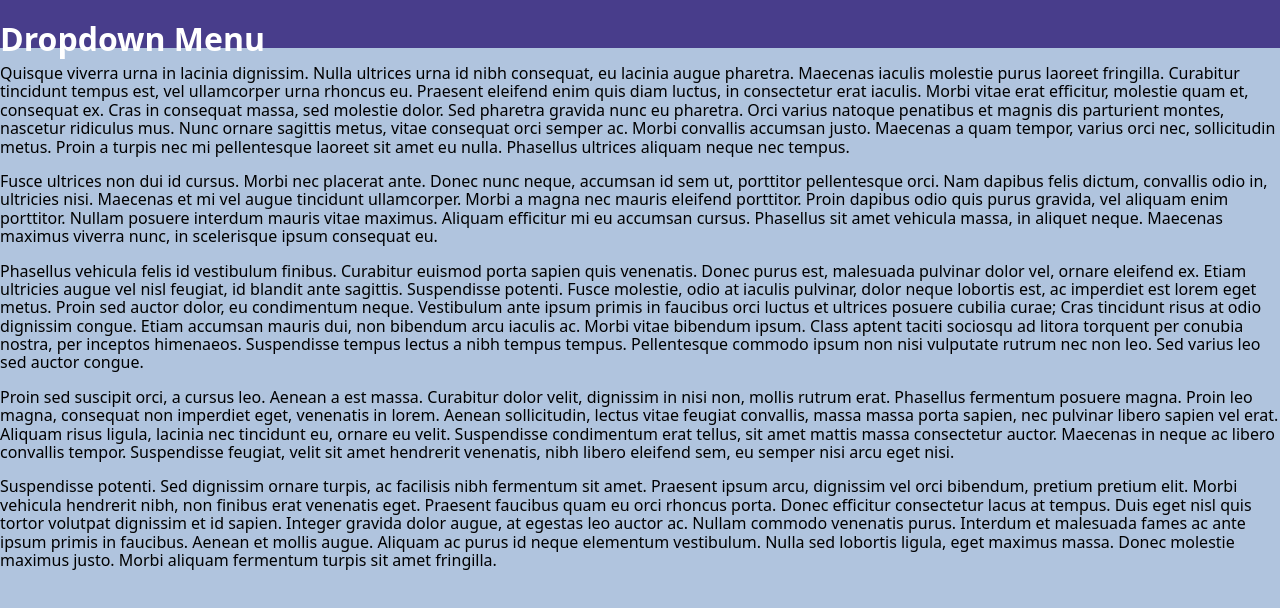
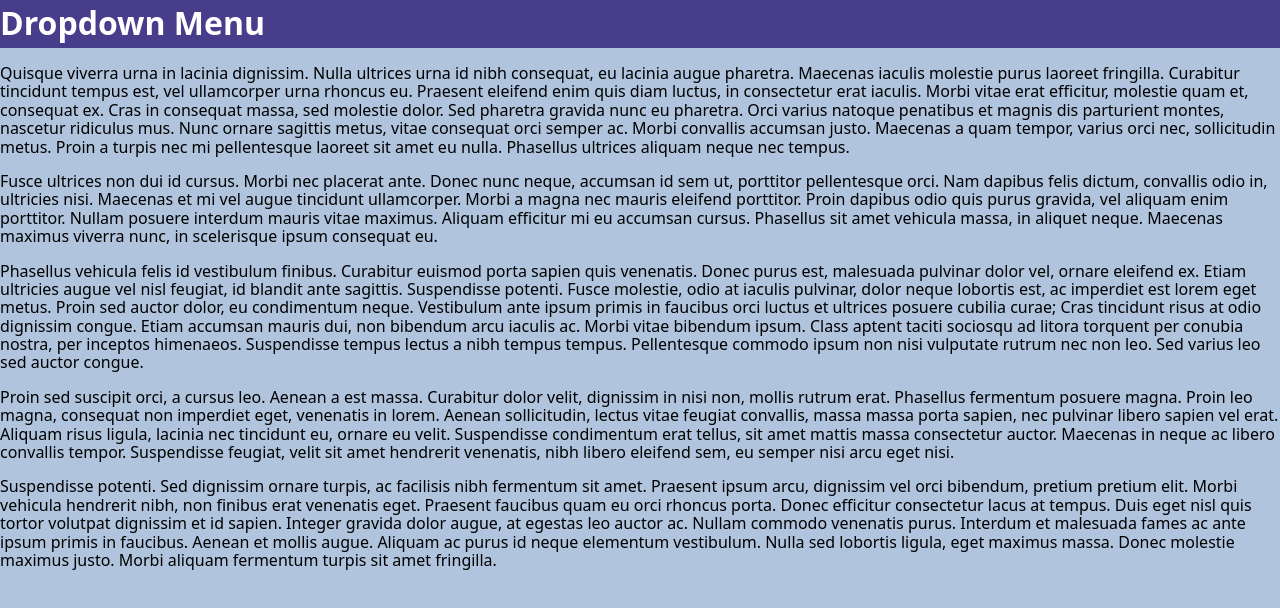
Before and after one commit to CyberDagger/odin_dropdown, a website built with webpack: page src/template.html in a window 1280 px wide. Built offline with nearby package versions, Linux system fonts and the light colour scheme.

Commit message:
Update styles.css

```diff
--- a/src/styles.css
+++ b/src/styles.css
@@ -10,7 +10,7 @@ header {
     display: flex;
 }
 
-.drop-title {
+.drop-button {
     margin: 0;
     padding: 5px 0;
 }
```
